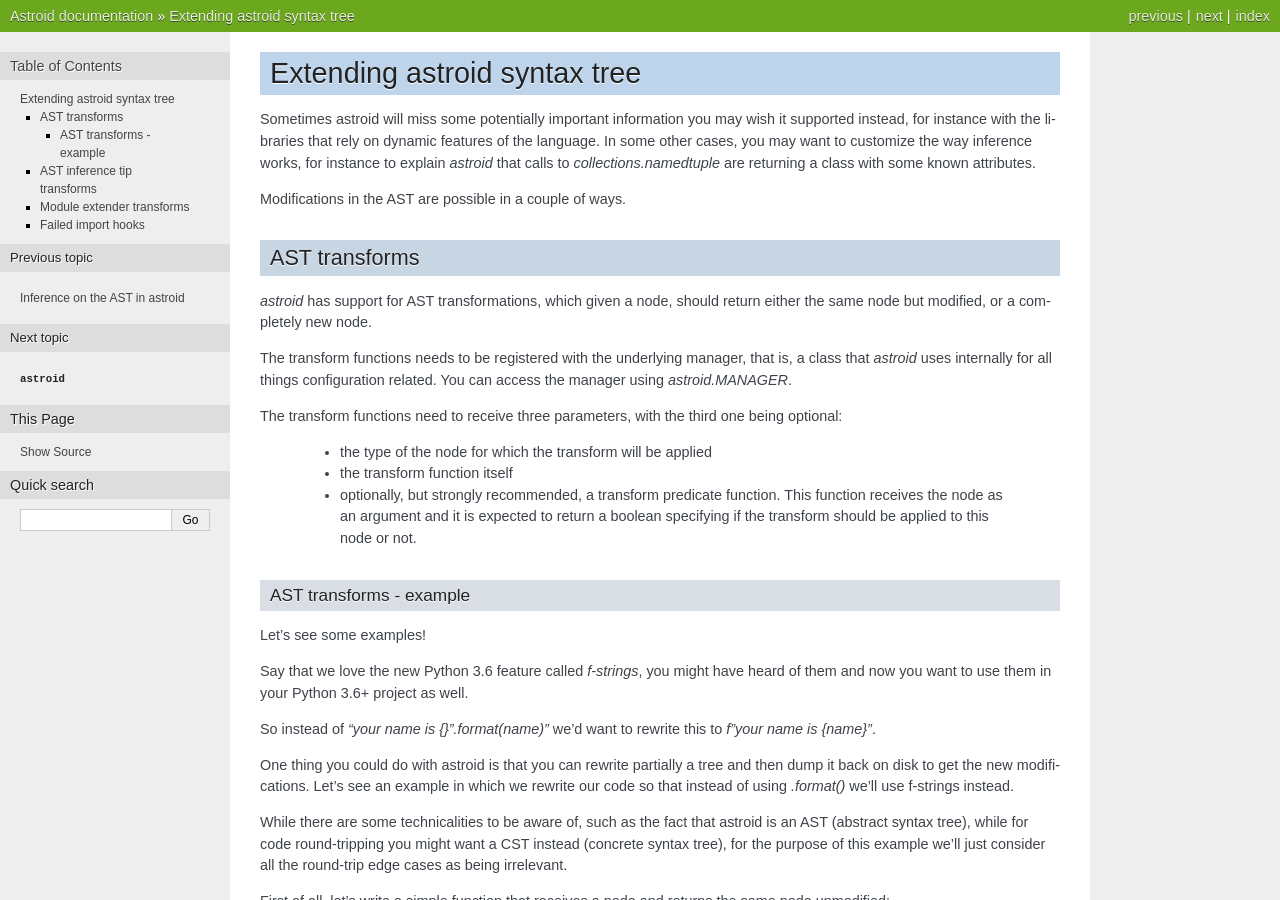
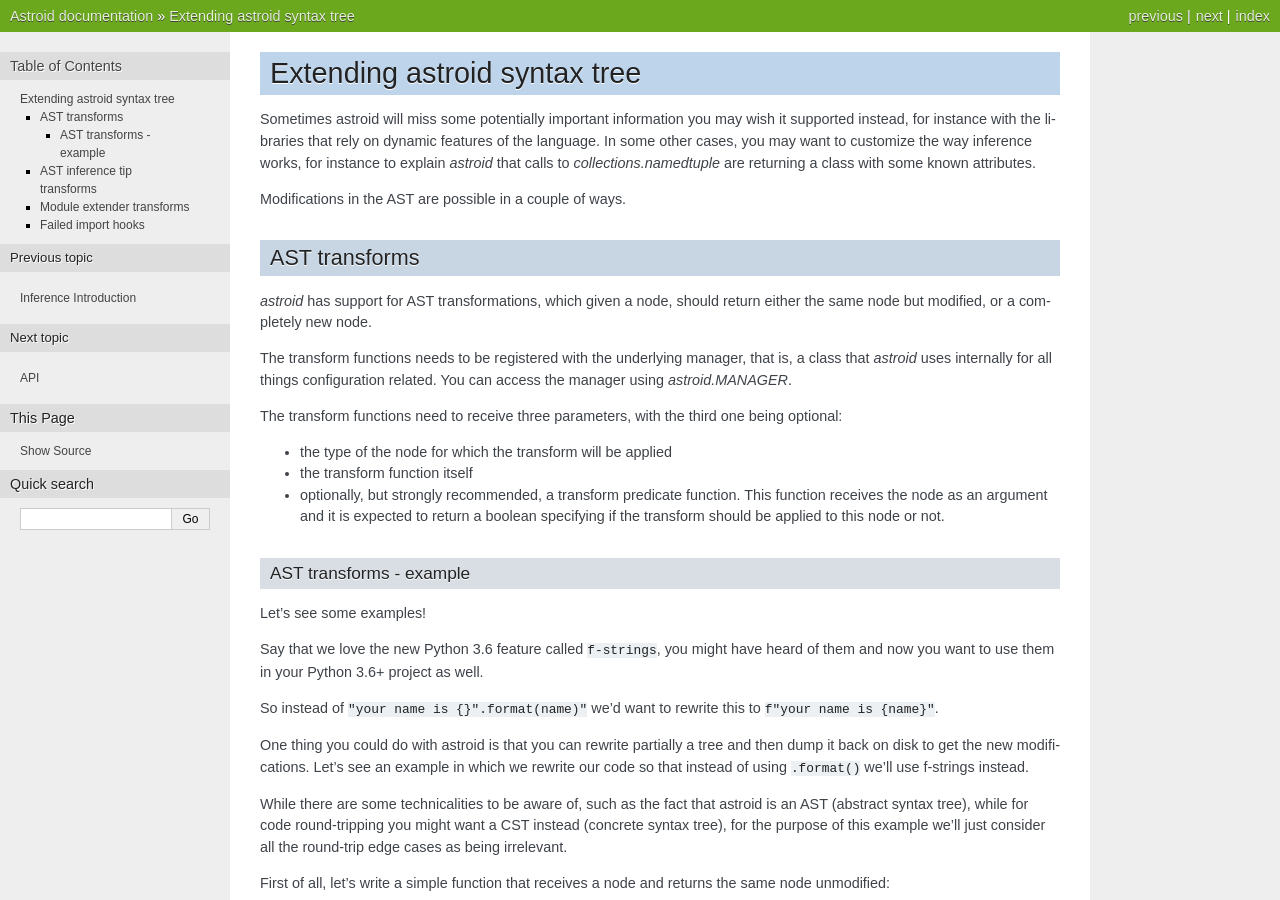
Before and after one commit to janderson1017/astroid, a Sphinx documentation site: the page built from doc/extending.rst, in a window 1280 px wide and 900 px high. Built offline with Sphinx 7.4.7, drawn with Linux system fonts in a browser that asks for light colours; the version number could not be read and is left out; some of the changed text lies outside the part shown.

Commit message:
Improve the documentation to ease the discovery of astroid's features

```diff
--- a/doc/api/astroid.exceptions.rst
+++ b/doc/api/astroid.exceptions.rst
@@ -1,5 +1,5 @@
-:mod:`astroid.exceptions`
-=========================
+Exceptions
+==========
 
 .. automodule:: astroid.exceptions
 
--- a/doc/api/astroid.nodes.rst
+++ b/doc/api/astroid.nodes.rst
@@ -1,5 +1,5 @@
-:mod:`astroid.nodes`
-====================
+Nodes
+=====
 
 .. automodule:: astroid.nodes
 
--- /dev/null
+++ b/doc/api/general.rst
@@ -0,0 +1,4 @@
+General API
+------------
+
+.. automodule:: astroid
--- /dev/null
+++ b/doc/api/index.rst
@@ -0,0 +1,12 @@
+
+API
+===
+
+.. toctree::
+   :maxdepth: 2
+   :titlesonly:
+
+   general
+   astroid.nodes
+   base_nodes
+   astroid.exceptions
--- a/doc/extending.rst
+++ b/doc/extending.rst
@@ -4,7 +4,7 @@ Extending astroid syntax tree
 Sometimes astroid will miss some potentially important information
 you may wish it supported instead, for instance with the libraries that rely
 on dynamic features of the language. In some other cases, you may
-want to customize the way inference works, for instance to explain `astroid`
+want to customize the way inference works, for instance to explain *astroid*
 that calls to `collections.namedtuple` are returning a class with some known
 attributes.
 
@@ -14,39 +14,39 @@ Modifications in the AST are possible in a couple of ways.
 AST transforms
 ^^^^^^^^^^^^^^
 
-`astroid` has support for AST transformations, which given a node,
+*astroid* has support for AST transformations, which given a node,
 should return either the same node but modified, or a completely new node.
 
 The transform functions needs to be registered with the underlying manager,
-that is, a class that `astroid` uses internally for all things configuration
+that is, a class that *astroid* uses internally for all things configuration
 related. You can access the manager using `astroid.MANAGER`.
 
 The transform functions need to receive three parameters, with the third one
 being optional:
 
-   * the type of the node for which the transform will be applied
+* the type of the node for which the transform will be applied
 
-   * the transform function itself
+* the transform function itself
 
-   * optionally, but strongly recommended, a transform predicate function.
-     This function receives the node as an argument and it is expected to
-     return a boolean specifying if the transform should be applied to this node
-     or not.
+* optionally, but strongly recommended, a transform predicate function.
+  This function receives the node as an argument and it is expected to
+  return a boolean specifying if the transform should be applied to this node
+  or not.
 
 AST transforms - example
 ------------------------
 
 Let's see some examples!
 
-Say that we love the new Python 3.6 feature called `f-strings`, you might have
+Say that we love the new Python 3.6 feature called ``f-strings``, you might have
 heard of them and now you want to use them in your Python 3.6+ project as well.
 
-So instead of `"your name is {}".format(name)"` we'd want to rewrite this to
-`f"your name is {name}"`.
+So instead of ``"your name is {}".format(name)"`` we'd want to rewrite this to
+``f"your name is {name}"``.
 
 One thing you could do with astroid is that you can rewrite partially a tree
 and then dump it back on disk to get the new modifications. Let's see an
-example in which we rewrite our code so that instead of using `.format()` we'll
+example in which we rewrite our code so that instead of using ``.format()`` we'll
 use f-strings instead.
 
 While there are some technicalities to be aware of, such as the fact that
@@ -64,7 +64,7 @@ the same node unmodified::
 
 
 For the registration of the transform, we are most likely interested in registering
-it for `astroid.Call`, which is the node for function calls, so this now becomes::
+it for ``astroid.Call``, which is the node for function calls, so this now becomes::
 
     def format_to_fstring_transform(node):
         return node
@@ -82,14 +82,14 @@ into that, let's see some important concepts that nodes in astroid have:
 * most of the time they have a line number and a column offset as well
 
 * a node might also have children that are nodes as well. You can check what
-  a node needs if you access its `_astroid_fields`, `_other_fields`, `_other_other_fields`
+  a node needs if you access its ``_astroid_fields``, ``_other_fields``, ``_other_other_fields``
   properties. They are all tuples of strings, where the strings depicts attribute names.
   The first one is going to contain attributes that are nodes (so basically children
   of a node), the second one is going to contain non-AST objects (such as strings or
   other objects), while the third one can contain both AST and non-AST objects.
 
 When instantiating a node, the non-AST parameters are usually passed via the
-constructor, while the AST parameters are provided via the `postinit()` method.
+constructor, while the AST parameters are provided via the ``postinit()`` method.
 The only exception is that the parent is also passed via the constructor.
 Instantiating a new node might look as in::
 
@@ -138,18 +138,18 @@ Now, with this knowledge, let's see how our transform might look::
 
 There are a couple of things going on, so let's see what we did:
 
-* `JoinedStr` is used to represent the f-string AST node.
+* ``JoinedStr`` is used to represent the f-string AST node.
 
-  The catch is that the `JoinedStr` is formed out of the strings
-  that don't contain a formatting placeholder, followed by the `FormattedValue`
+  The catch is that the ``JoinedStr`` is formed out of the strings
+  that don't contain a formatting placeholder, followed by the ``FormattedValue``
   nodes, which contain the f-strings formatting placeholders.
 
-* `node.args` will hold a list of all the arguments passed in our function call,
-  so `node.args[0]` will actually point to the name variable that we passed.
+* ``node.args`` will hold a list of all the arguments passed in our function call,
+  so ``node.args[0]`` will actually point to the name variable that we passed.
 
-* `node.func.expr` will be the string that we use for formatting.
+* ``node.func.expr`` will be the string that we use for formatting.
 
-* We call `postinit()` with the value being the aforementioned name. This will result
+* We call ``postinit()`` with the value being the aforementioned name. This will result
   in the f-string being now complete.
 
 You can now check to see if your transform did its job correctly by getting the
@@ -161,25 +161,25 @@ string representation of the node::
     ''')
     print(tree.as_string())
 
-The output should print `f"my name is {name}"`, and that's how you do AST transformations
+The output should print ``f"my name is {name}"``, and that's how you do AST transformations
 with astroid!
 
 AST inference tip transforms
 ^^^^^^^^^^^^^^^^^^^^^^^^^^^^^
 
 Another interesting transform you can do with the AST is to provide the
-so called `inference tip`. `astroid` can be used as more than an AST library,
+so called ``inference tip``. *astroid* can be used as more than an AST library,
 it also offers some basic support of inference, it can infer what names might
 mean in a given context, it can be used to solve attributes in a highly complex
-class hierarchy, etc. We call this mechanism generally `inference` throughout the
+class hierarchy, etc. We call this mechanism generally ``inference`` throughout the
 project.
 
-An inference tip (or `brain tip` as another alias we might use), is a normal
+An inference tip (or ``brain tip`` as another alias we might use), is a normal
 transform that's only called when we try to infer a particular node.
 
 Say for instance you want to infer the result of a particular function call. Here's
 a way you'd setup an inference tip. As seen, you need to wrap the transform
-with `inference_tip`. Also it should receive an optional parameter `context`,
+with ``inference_tip``. Also it should receive an optional parameter ``context``,
 which is the inference context that will be used for that particular block of inference,
 and it is supposed to return an iterator::
 
@@ -194,7 +194,7 @@ and it is supposed to return an iterator::
         _looks_like_my_custom_call,
     )
 
-This transform is now going to be triggered whenever `astroid` figures out
+This transform is now going to be triggered whenever *astroid* figures out
 a node for which the transform pattern should apply.
 
 
@@ -208,11 +208,11 @@ of writing a transform that operates on AST nodes.
 The module extender transform will add new nodes provided by the transform
 function to the module that we want to extend.
 
-To register a module extender transform, use the `astroid.register_module_extender`
+To register a module extender transform, use the ``astroid.register_module_extender``
 method. You'll need to pass a manager instance, the fully qualified name of the
 module you want to extend and a transform function. The transform function
 should not receive any parameters and it is expected to return an instance
-of `astroid.Module`.
+of ``astroid.Module``.
 
 Here's an example that might be useful::
 
@@ -231,12 +231,12 @@ Failed import hooks
 ^^^^^^^^^^^^^^^^^^^^
 
 If you want to control the behaviour of astroid when it cannot import
-some import, you can use `MANAGER.register_failed_import_hook` to register
+some import, you can use ``MANAGER.register_failed_import_hook`` to register
 a transform that's called whenever an import failed.
 
 The transform receives the module name that failed and it is expected to
-return an instance of `astroid.Module`, otherwise it must raise
-`AstroidBuildingError`, as seen in the following example::
+return an instance of :class:`astroid.Module`, otherwise it must raise
+``AstroidBuildingError``, as seen in the following example::
 
     def failed_custom_import(modname):
         if modname != 'my_custom_module':
--- a/doc/index.rst
+++ b/doc/index.rst
@@ -21,7 +21,7 @@ Contents:
 
    extending
 
-   api/astroid.rst
+   api/index
 
 
 Indices and tables
--- a/doc/inference.rst
+++ b/doc/inference.rst
@@ -1,11 +1,7 @@
 .. _inference:
 
-===================================
-  Inference on the AST in astroid
-===================================
-
-Introduction
-============
+Inference Introduction
+======================
 
 What/where is 'inference' ?
 ---------------------------
```
Also changed, not shown: doc/api/astroid.rst (deleted, +0 -68 lines), 1 other file.
